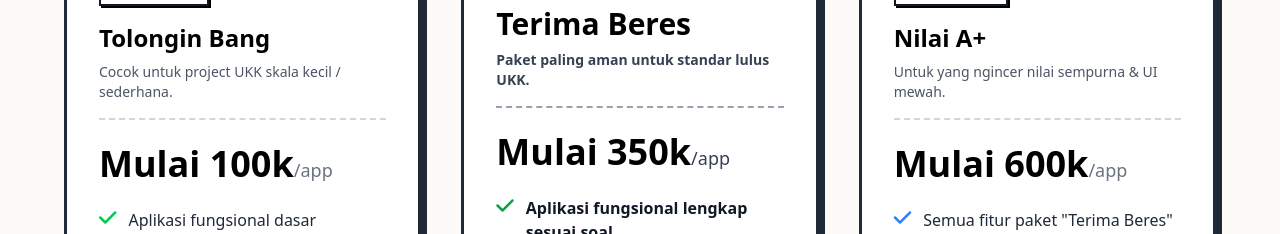
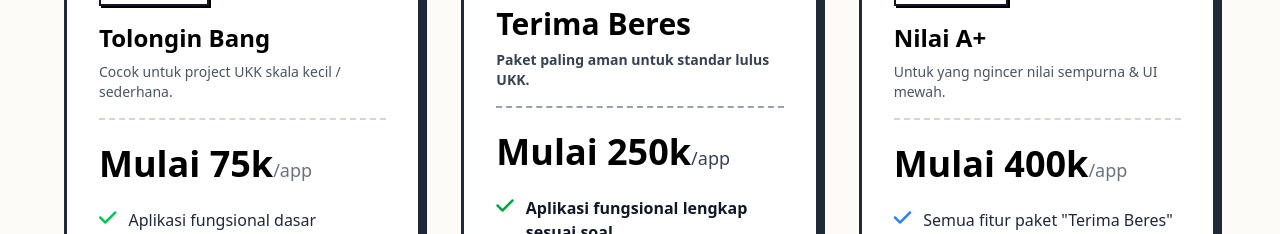
Before and after one commit to valian14/jokikode, a Next.js app: page / in a window 1280 px wide. Shown: the part 2620-2854 px from the top of the page. Built offline with nearby package versions, Linux system fonts and the light colour scheme.

Commit message:
revisi harga

```diff
--- a/src/app/page.js
+++ b/src/app/page.js
@@ -458,7 +458,7 @@ export default function JokiKode() {
               <h3 className="text-2xl font-black mb-2">Tolongin Bang</h3>
               <p className="text-gray-600 text-sm mb-6 font-medium border-b-2 border-dashed border-gray-300 pb-4">Cocok untuk project UKK skala kecil / sederhana.</p>
 
-              <div className="text-4xl font-black mb-6">Mulai 100k<span className="text-lg text-gray-500 font-medium">/app</span></div>
+              <div className="text-4xl font-black mb-6">Mulai 75k<span className="text-lg text-gray-500 font-medium">/app</span></div>
 
               <ul className="space-y-4 mb-8 font-medium">
                 <li className="flex items-start gap-3">
@@ -494,7 +494,7 @@ export default function JokiKode() {
               <h3 className="text-3xl font-black mb-2">Terima Beres</h3>
               <p className="text-gray-700 text-sm mb-6 font-bold border-b-2 border-dashed border-gray-400 pb-4">Paket paling aman untuk standar lulus UKK.</p>
 
-              <div className="text-4xl font-black mb-6">Mulai 350k<span className="text-lg text-gray-700 font-medium">/app</span></div>
+              <div className="text-4xl font-black mb-6">Mulai 250k<span className="text-lg text-gray-700 font-medium">/app</span></div>
 
               <ul className="space-y-4 mb-8 font-bold">
                 <li className="flex items-start gap-3">
@@ -526,7 +526,7 @@ export default function JokiKode() {
               <h3 className="text-2xl font-black mb-2">Nilai A+</h3>
               <p className="text-gray-600 text-sm mb-6 font-medium border-b-2 border-dashed border-gray-300 pb-4">Untuk yang ngincer nilai sempurna & UI mewah.</p>
 
-              <div className="text-4xl font-black mb-6">Mulai 600k<span className="text-lg text-gray-500 font-medium">/app</span></div>
+              <div className="text-4xl font-black mb-6">Mulai 400k<span className="text-lg text-gray-500 font-medium">/app</span></div>
 
               <ul className="space-y-4 mb-8 font-medium">
                 <li className="flex items-start gap-3">
```
